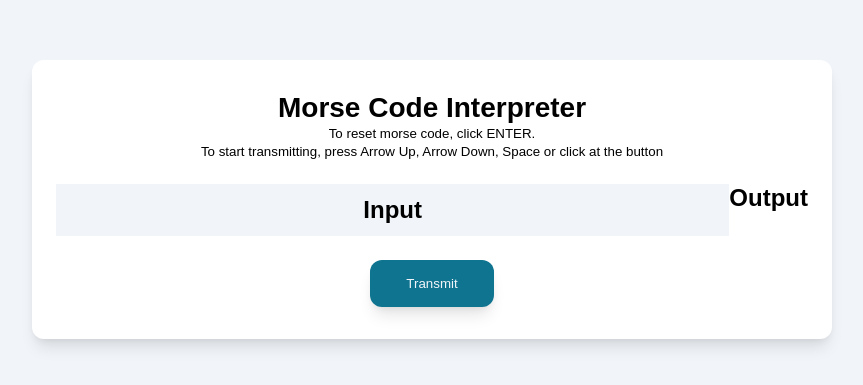
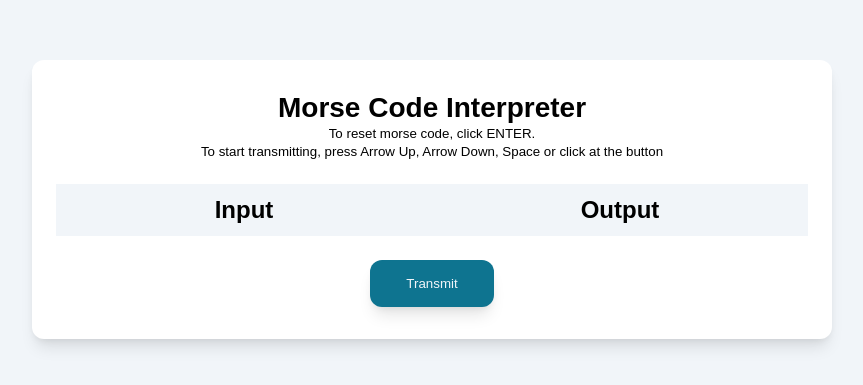
Before and after one commit to n3tr00x/morse-code-interpreter, a React (Vite) app: page / in a window 1280 px wide. Shown: the part 201-586 px from the top of the page, without its empty margins (208-1071 px from the left). Built offline with nearby package versions, Linux system fonts and the light colour scheme.

Commit message:
style: Add output styles

```diff
--- a/src/index.css
+++ b/src/index.css
@@ -60,6 +60,16 @@ body {
 	text-align: center;
 }
 
+.interpreter {
+	padding: 12px;
+	width: 100%;
+	background-color: var(--color-background);
+}
+
+.interpreter h2 {
+	text-align: center;
+}
+
 .buttons {
 	display: flex;
 	justify-content: center;
```
